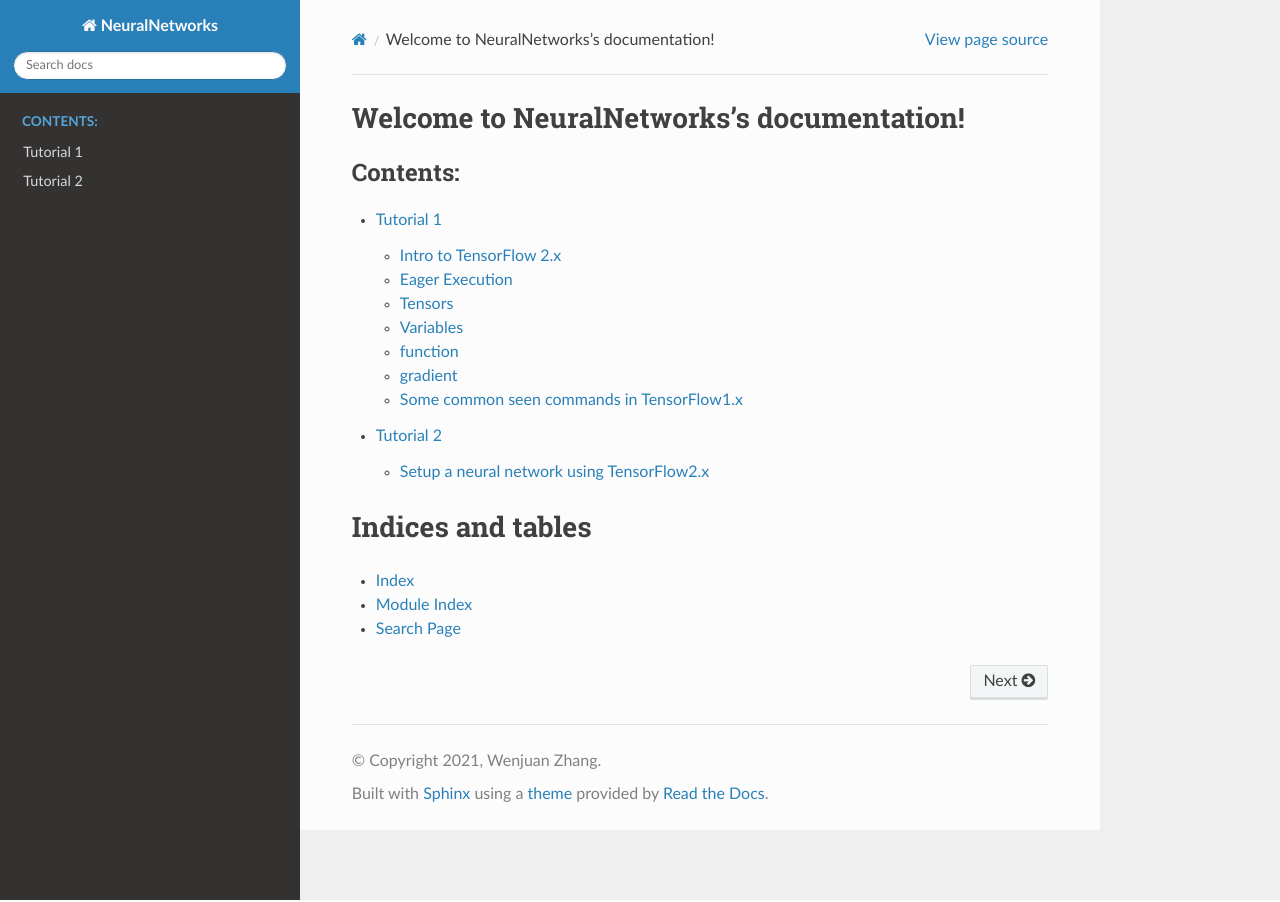
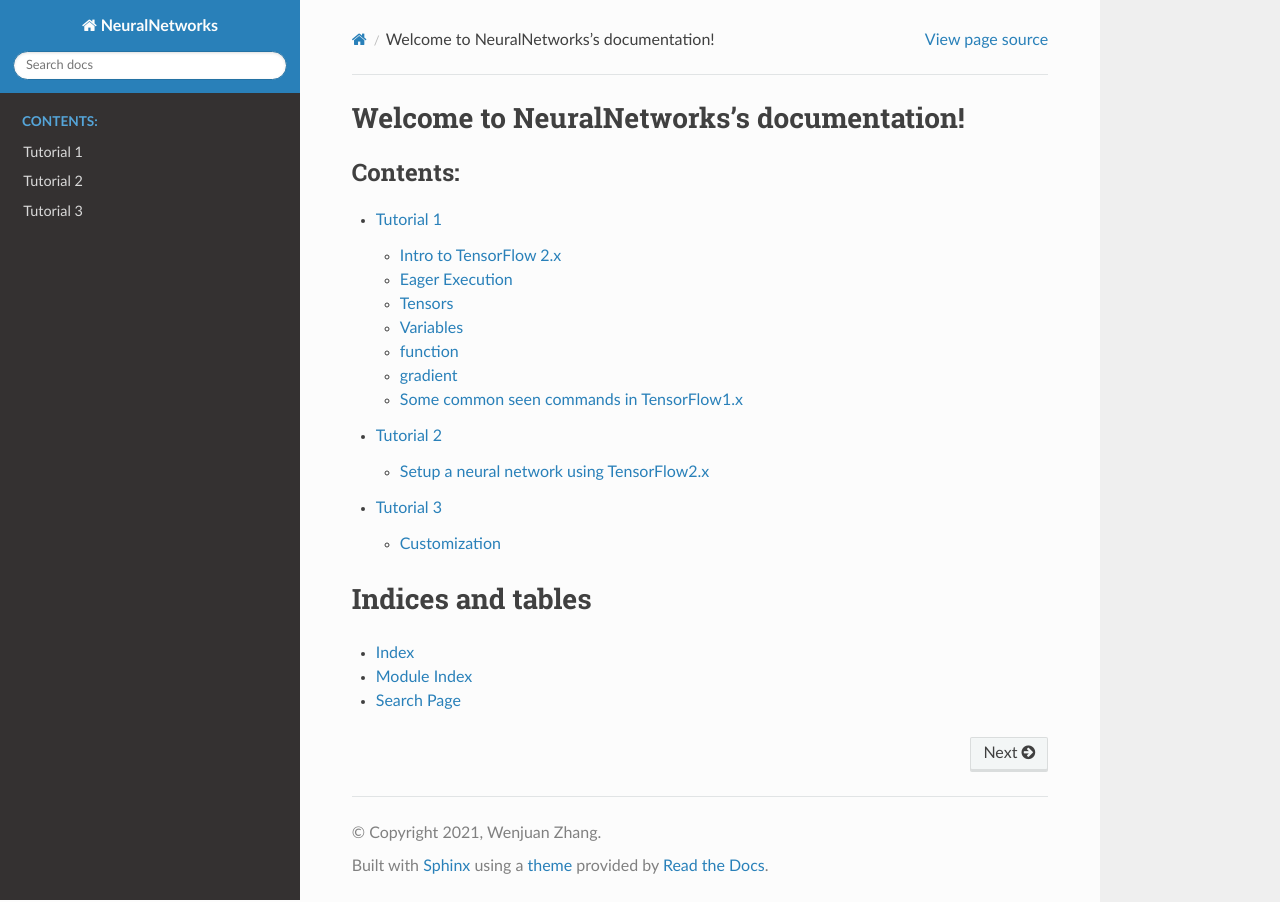
Before and after one commit to User-zwj/NeuralNetworks, a Sphinx documentation site: the page built from docs/index.rst, in a window 1280 px wide. Built offline with Sphinx 7.4.7 and the Read the Docs theme 2.0.0, drawn with Linux system fonts in a browser that asks for light colours.

Commit message:
Add tutorial3 (customize)

```diff
--- a/docs/index.rst
+++ b/docs/index.rst
@@ -12,6 +12,7 @@ Welcome to NeuralNetworks's documentation!
 
    sec1
    sec2
+   sec3
 
 Indices and tables
 ==================
--- /dev/null
+++ b/docs/sec3.rst
@@ -0,0 +1,7 @@
+Tutorial 3
+==========
+
+
+.. toctree::
+
+   Tutorial3
```
Also changed, not shown: docs/Tutorial3.ipynb (added).
